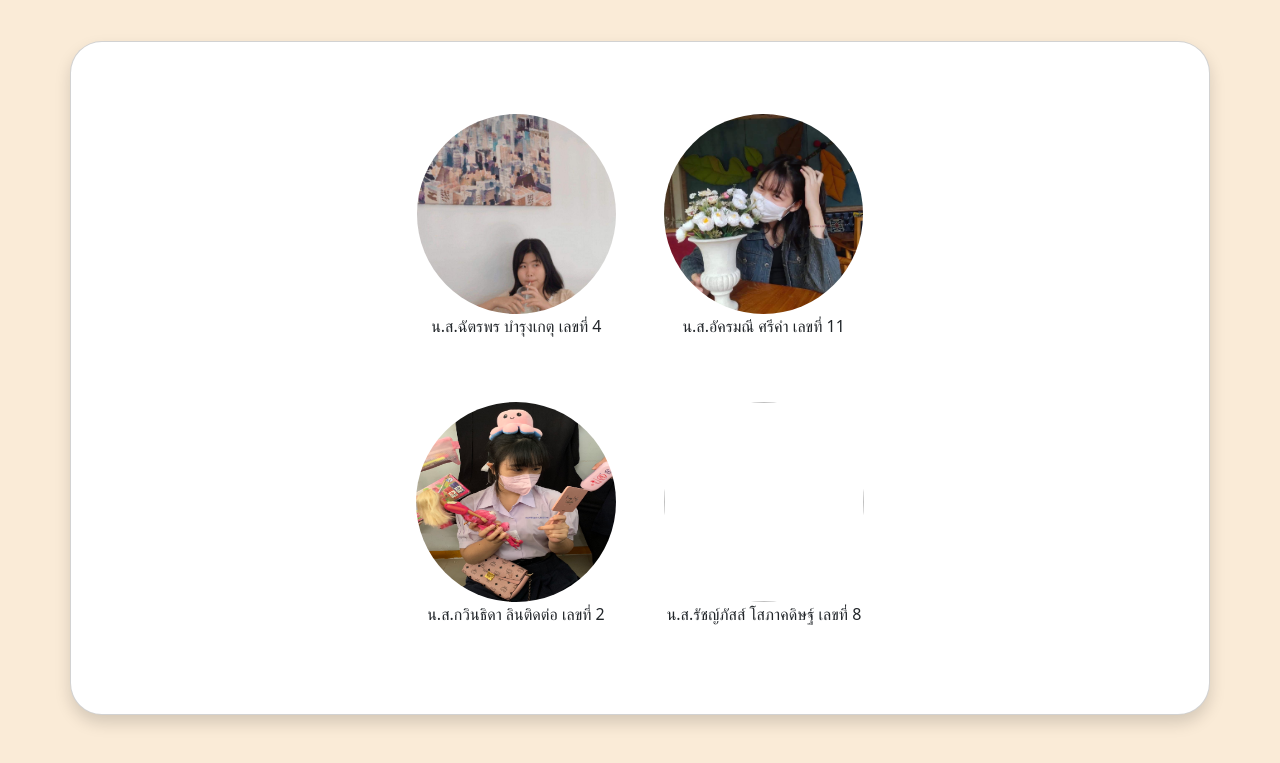
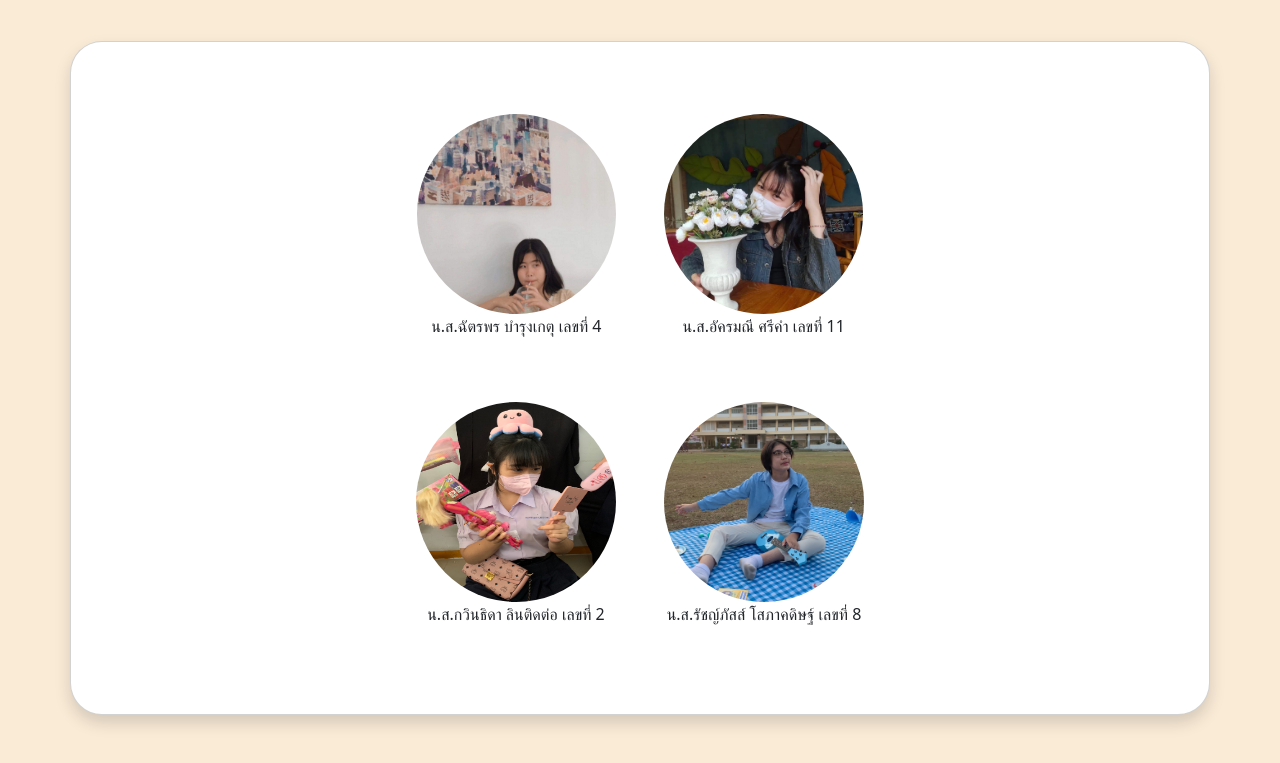
Before and after one commit to Akkaramanee/Akkaramanee, a plain HTML site: page about.html in a window 1280 px wide. Shown: the part 63-826 px from the top of the page. Drawn offline with Linux system fonts and the light colour scheme.

Commit message:
Update about.html

```diff
--- a/about.html
+++ b/about.html
@@ -77,7 +77,7 @@
                     <p>น.ส.กวินธิดา ลินติดต่อ เลขที่ 2</p>
                 </div>
                 <div class="d-flex flex-column justify-content-center m-4">
-                    <img class="rounded-circle" src="./image//S__3121212.jpg" style="height: 200px; width: 200px;" alt="">
+                    <img class="rounded-circle" src="S__3121212.jpg" style="height: 200px; width: 200px;" alt="">
                     <p>น.ส.รัชญ์ภัสส์ โสภาคดิษฐ์ เลขที่ 8</p>
                 </div>
             </div>
```
